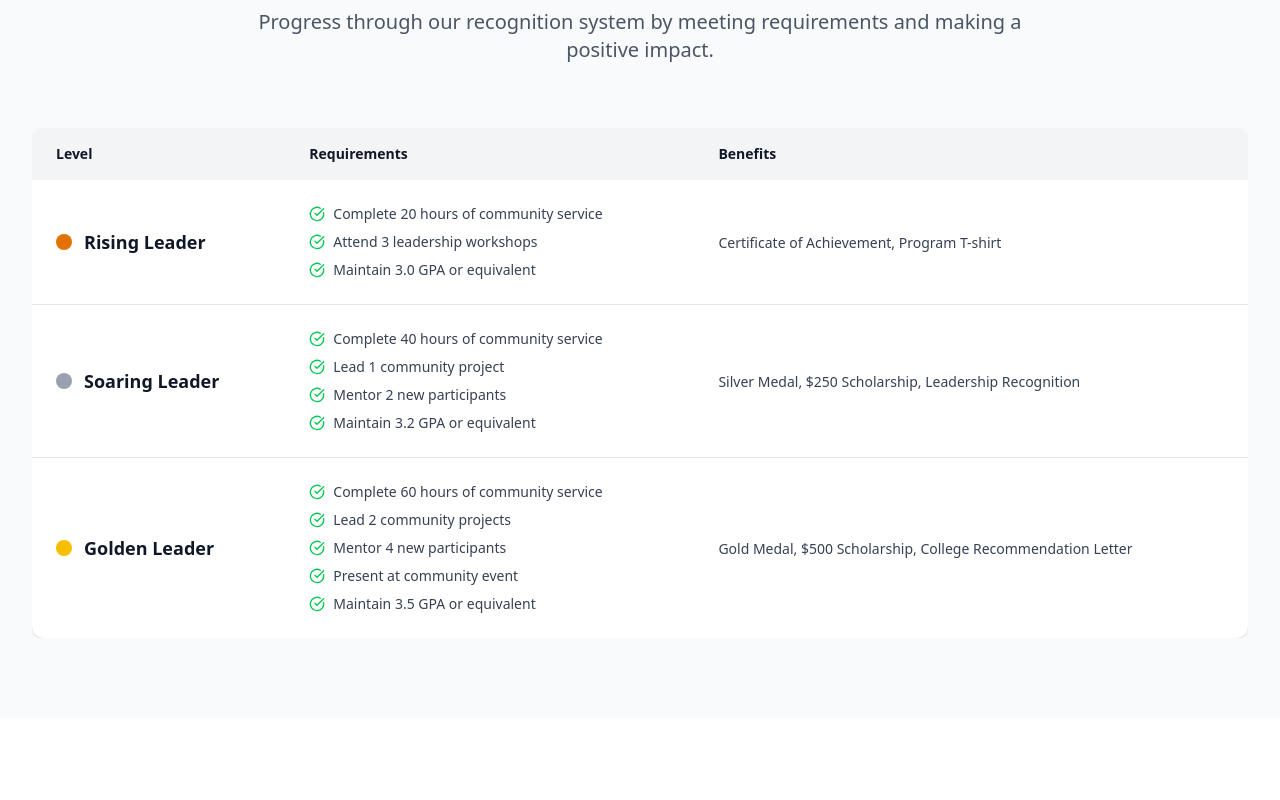
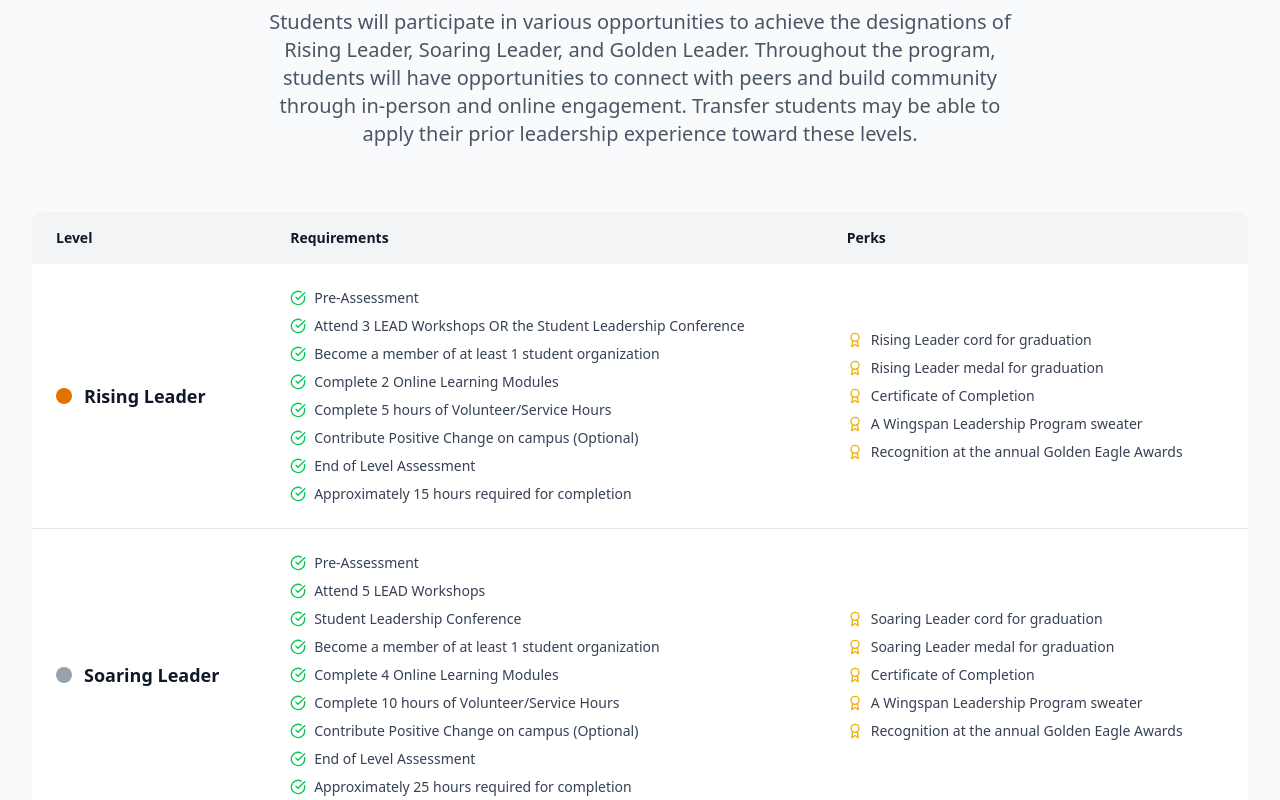
Before and after one commit to Graffix-Web-Team/wingspan, a Next.js app: page / in a window 1280 px wide. Shown: the part 3200-4000 px from the top of the page. Built offline with nearby package versions, Linux system fonts and the light colour scheme.

Commit message:
change leadership milestones section. Update title, description, requirements and perks.

```diff
--- a/src/app/modules/Promotions.tsx
+++ b/src/app/modules/Promotions.tsx
@@ -1,35 +1,67 @@
-import { CheckCircle } from "lucide-react"
+import { CheckCircle, Award } from "lucide-react"
 
 const promotions = [
   {
     level: "Rising Leader",
     requirements: [
-      "Complete 20 hours of community service",
-      "Attend 3 leadership workshops",
-      "Maintain 3.0 GPA or equivalent",
+      "Pre-Assessment",
+      "Attend 3 LEAD Workshops OR the Student Leadership Conference",
+      "Become a member of at least 1 student organization",
+      "Complete 2 Online Learning Modules",
+      "Complete 5 hours of Volunteer/Service Hours",
+      "Contribute Positive Change on campus (Optional)",
+      "End of Level Assessment",
+      "Approximately 15 hours required for completion",
     ],
-    benefits: "Certificate of Achievement, Program T-shirt",
+    benefits: [
+      "Rising Leader cord for graduation",
+      "Rising Leader medal for graduation",
+      "Certificate of Completion",
+      "A Wingspan Leadership Program sweater",
+      "Recognition at the annual Golden Eagle Awards",
+    ],
   },
   {
     level: "Soaring Leader",
     requirements: [
-      "Complete 40 hours of community service",
-      "Lead 1 community project",
-      "Mentor 2 new participants",
-      "Maintain 3.2 GPA or equivalent",
+      "Pre-Assessment",
+      "Attend 5 LEAD Workshops",
+      "Student Leadership Conference",
+      "Become a member of at least 1 student organization",
+      "Complete 4 Online Learning Modules",
+      "Complete 10 hours of Volunteer/Service Hours",
+      "Contribute Positive Change on campus (Optional)",
+      "End of Level Assessment",
+      "Approximately 25 hours required for completion",
     ],
-    benefits: "Silver Medal, $250 Scholarship, Leadership Recognition",
+    benefits: [
+      "Soaring Leader cord for graduation",
+      "Soaring Leader medal for graduation",
+      "Certificate of Completion",
+      "A Wingspan Leadership Program sweater",
+      "Recognition at the annual Golden Eagle Awards",
+    ],
   },
   {
     level: "Golden Leader",
     requirements: [
-      "Complete 60 hours of community service",
-      "Lead 2 community projects",
-      "Mentor 4 new participants",
-      "Present at community event",
-      "Maintain 3.5 GPA or equivalent",
+      "Pre-Assessment",
+      "Attend 7 LEAD Workshops",
+      "Student Leadership Conference",
+      "Become a member of at least 1 student organization",
+      "Complete 6 Online Learning Modules",
+      "Complete 10 hours of Volunteer/Service Hours",
+      "Contribute Positive Change on campus",
+      "End of Level Assessment",
+      "Approximately 40 hours required for completion",
     ],
-    benefits: "Gold Medal, $500 Scholarship, College Recommendation Letter",
+    benefits: [
+      "Golden Leader cord for graduation",
+      "Golden Leader medal for graduation",
+      "Certificate of Completion",
+      "A Wingspan Leadership Program sweater",
+      "Recognition at the annual Golden Eagle Awards",
+    ],
   },
 ]
 
@@ -38,9 +70,11 @@ export function Promotions() {
     <section id="promotions" className="py-20 bg-gray-50">
       <div className="max-w-7xl mx-auto px-4 sm:px-6 lg:px-8">
         <div className="text-center mb-16">
-          <h2 className="text-3xl sm:text-4xl font-bold text-gray-900 mb-4">Achievement Levels</h2>
+          <h2 className="text-3xl sm:text-4xl font-bold text-gray-900 mb-4">Leadership Milestones</h2>
           <p className="text-xl text-gray-600 max-w-3xl mx-auto">
-            Progress through our recognition system by meeting requirements and making a positive impact.
+            Students will participate in various opportunities to achieve the designations of Rising Leader, Soaring Leader, and Golden Leader.
+            Throughout the program, students will have opportunities to connect with peers and build community through in-person and online engagement.
+            Transfer students may be able to apply their prior leadership experience toward these levels.
           </p>
         </div>
 
@@ -50,7 +84,7 @@ export function Promotions() {
               <tr>
                 <th className="px-6 py-4 text-left text-sm font-semibold text-gray-900">Level</th>
                 <th className="px-6 py-4 text-left text-sm font-semibold text-gray-900">Requirements</th>
-                <th className="px-6 py-4 text-left text-sm font-semibold text-gray-900">Benefits</th>
+                <th className="px-6 py-4 text-left text-sm font-semibold text-gray-900">Perks</th>
               </tr>
             </thead>
             <tbody className="divide-y divide-gray-200">
@@ -63,10 +97,10 @@ export function Promotions() {
                           promotion.level === "Rising Leader"
                             ? "bg-amber-600"
                             : promotion.level === "Soaring Leader"
-                              ? "bg-gray-400"
-                              : promotion.level === "Golden Leader"
-                                ? "bg-accent"
-                                : "bg-purple-600"
+                            ? "bg-gray-400"
+                            : promotion.level === "Golden Leader"
+                            ? "bg-accent"
+                            : "bg-purple-600"
                         }`}
                       ></div>
                       <span className="text-lg font-semibold text-gray-900">{promotion.level}</span>
@@ -83,7 +117,14 @@ export function Promotions() {
                     </ul>
                   </td>
                   <td className="px-6 py-6">
-                    <span className="text-sm text-gray-700">{promotion.benefits}</span>
+                    <ul className="space-y-2">
+                      {promotion.benefits.map((benefit, benefitIndex) => (
+                        <li key={benefitIndex} className="flex items-start">
+                          <Award className="h-4 w-4 text-yellow-500 mr-2 mt-0.5 flex-shrink-0" />
+                          <span className="text-sm text-gray-700">{benefit}</span>
+                        </li>
+                      ))}
+                    </ul>
                   </td>
                 </tr>
               ))}
```
